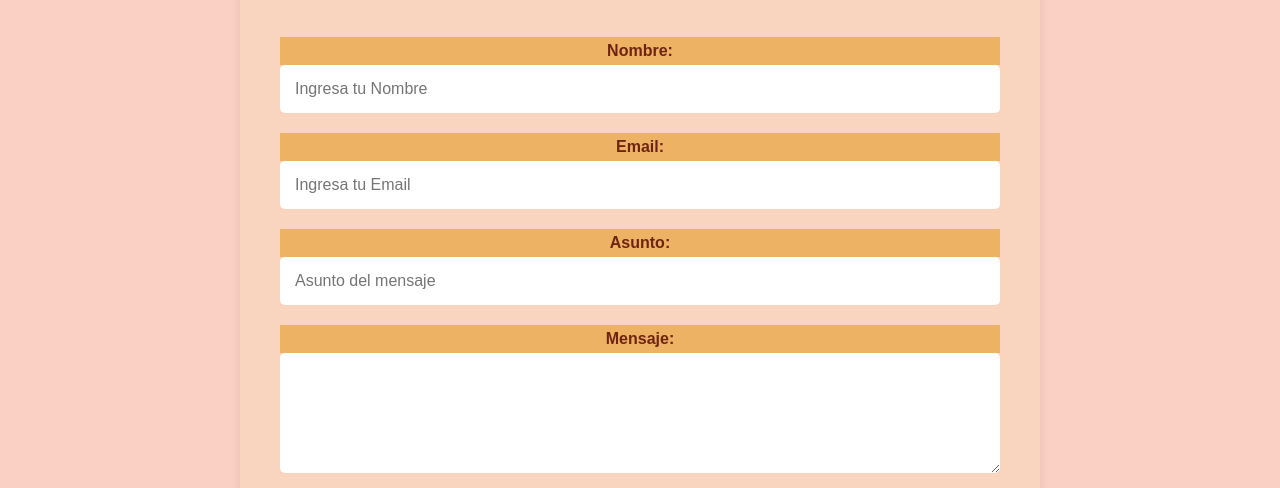
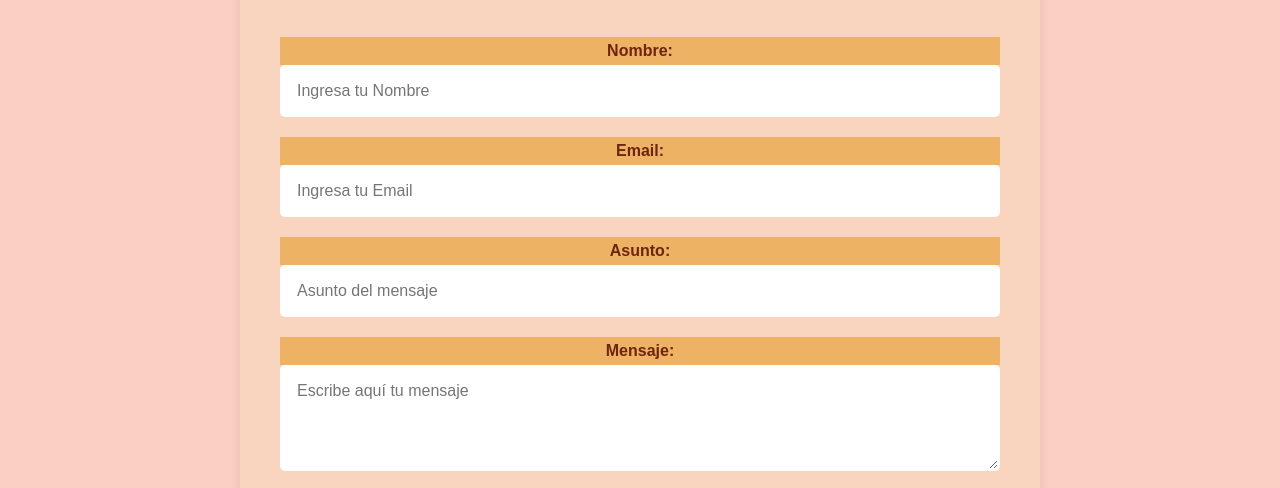
Before and after one commit to jissbossh/SWEETSTACKS, a plain HTML site: page html/contacto.html in a window 1280 px wide. Shown: the part 264-752 px from the top of the page. Drawn offline with Linux system fonts and the light colour scheme.

Commit message:
Update Project

```diff
--- a/css/styles.css
+++ b/css/styles.css
@@ -355,6 +355,7 @@ body {
 
 .form_group input,
 .form_group textarea {
+  font-family: Arial, Helvetica, sans-serif;
   border-style: none;
   padding: 15px;
   font-size: 16px;
@@ -362,11 +363,13 @@ body {
   background-color: #fff;
   /* modificado por jiss */
   color: rgb(110, 37, 16);
+  border: 2px solid #fff;
 }
 
-.form_group textarea,
+.form_group textarea:focus,
 .form_group input:focus {
   outline-color: rgb(237, 178, 100);
+  border: 2px solid rgb(237, 178, 100);
 }
 
 /* modificado por jiss */
@@ -388,10 +391,17 @@ body {
 .form_group input[type="submit"]:hover,
 .form_group button:hover {
   /* background-color: #fff0f0; */
-  color: rgb(237, 178, 100);
+  background-color: rgb(237, 178, 100);
   color: black;
   border: 2px solid white;
 }
+
+/* modificado por jiss */
+.form_group textarea:hover ,
+.form_group input:hover {
+  border: 2px solid rgb(237, 178, 100);
+}
+
 
 /* modificado por jiss */
 .form_group {
--- a/html/contacto.html
+++ b/html/contacto.html
@@ -63,8 +63,9 @@
 
             <div class="form_group">
               <label for="mensaje">Mensaje:</label>
-              <textarea name="mensaje" id="mensaje" rows="5" required>
-              </textarea>
+              <textarea name="mensaje" id="mensaje" rows="4" cols="50"
+                placeholder="Escribe aquí tu mensaje"
+                required></textarea>
             </div>
 
             <div class="form_group">
```
Also changed, not shown: 1 other file.
